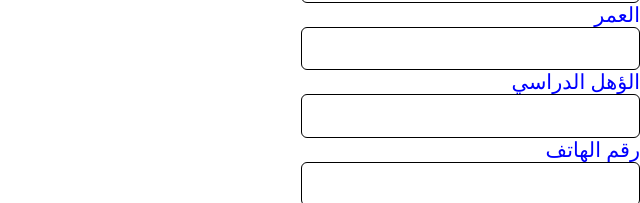
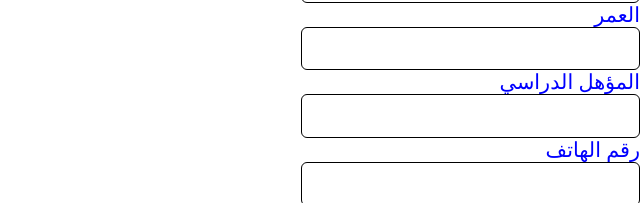
Before and after one commit to DohaGamal/project1, a plain HTML site: page form.html in a window 1280 px wide. Shown: the part 166-369 px from the top of the page, 640-1280 px from the left. Drawn offline with Linux system fonts and the light colour scheme.

Commit message:
Update form.html

```diff
--- a/form.html
+++ b/form.html
@@ -46,7 +46,7 @@
         id="idInstance1"
         name="idInstance1"
       /><br />
-         <label for="idInstance" class="label">الؤهل الدراسي</label><br />
+         <label for="idInstance" class="label">المؤهل الدراسي</label><br />
       <input
         class="input"
         required
```
